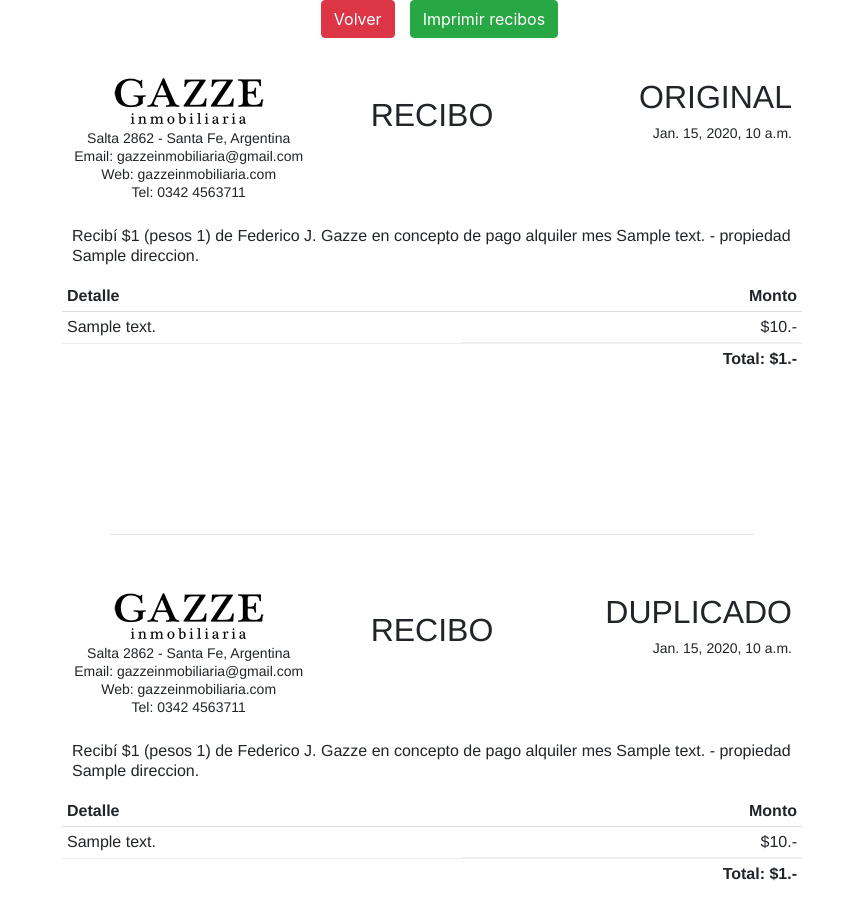
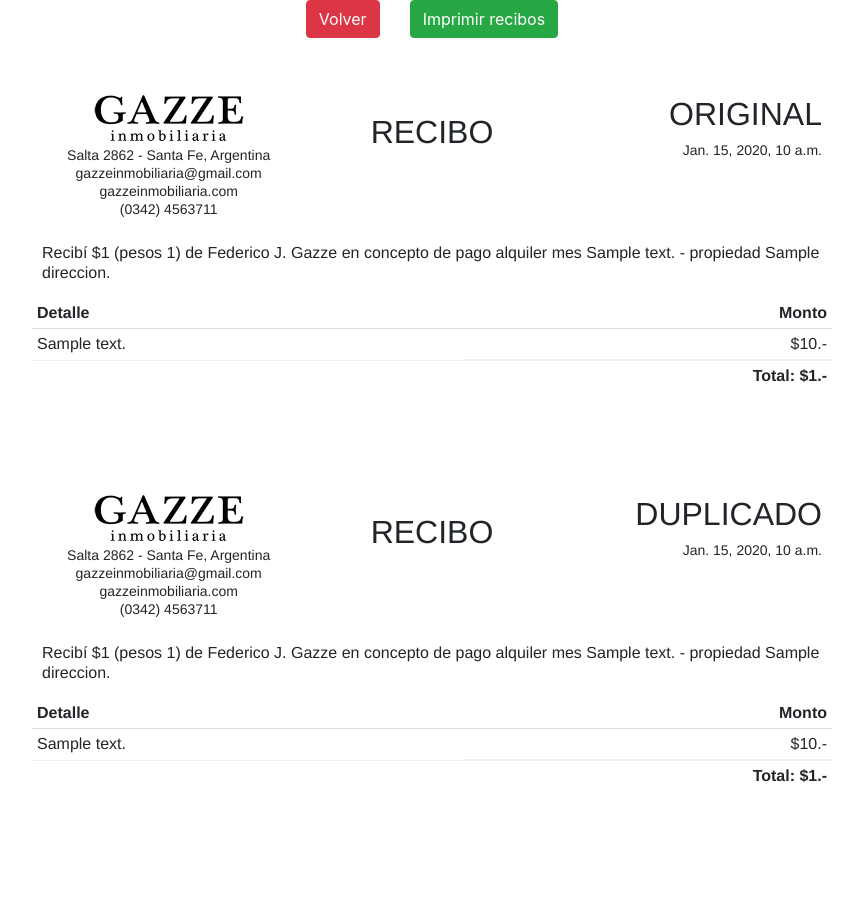
Before and after one commit to RodolfoAragno/Inmobiliaria-Python, a Django app: template templates/cobros_pagos/recibo_pago.html in a window 1280 px wide. Shown: the whole page, without its empty margins (208-1071 px from the left). After the commit the page ends 783 px from the top, so only its background shows below. Run offline with Django 3.2, Linux system fonts and the light colour scheme; the template is opened without the code that fills it: most values are stand-ins (such as "Sample title", 1, 10 or a date in 2020); some libraries are stand-ins or nearby versions.

Commit message:
arreglos recibos

```diff
--- a/static/css/recibos.css
+++ b/static/css/recibos.css
@@ -1,6 +1,20 @@
+.recibos {
+    height: 100%;
+    display: flex;
+    flex-direction: column;
+	flex-wrap: nowrap;
+	justify-content: space-around;
+	align-items: stretch;
+	align-content: stretch;
+}
+
+.recibo {
+    height: 50%;
+    align-items: center;
+}
+
 .invoice-box {
     max-width: 800px;
-    padding: 30px;
     font-size: 14px;
     line-height: 20px;
     font-family: 'Helvetica Neue', 'Helvetica', Helvetica, Arial, sans-serif;
--- a/templates/cobros_pagos/recibo_pago.html
+++ b/templates/cobros_pagos/recibo_pago.html
@@ -8,12 +8,12 @@
 <body>
     <div class="row justify-content-center no-print">
 		<div class="col-auto"><a href="{% url 'pagar' mes.contrato.id mes.id %}"><button class="btn btn-danger">Volver</button></a></div>
-		<div class="col-auti"><button class="btn btn-success" onclick="window.print();">Imprimir recibos</button></div>
+		<div class="col-auto"><button class="btn btn-success" onclick="window.print();">Imprimir recibos</button></div>
     </div>
-    <div class="container">
-        <div class="row justify-content-center">
+    <div class="container recibos">
+        <div class="row justify-content-center recibo">
     <div class="invoice-box">
-        <table cellpadding="0" cellspacing="0" style="margin-bottom: 10em;">
+        <table cellpadding="0" cellspacing="0">
             <tr class="top">
                 <td colspan="2">
                     <table>
@@ -21,9 +21,9 @@
                             <td class="title text-center">
 								<img src="{% static "img/logo-inv.png" %}" style="width:150px; margin-bottom: 5px;"><br>
                                 Salta 2862 - Santa Fe, Argentina<br>
-                                Email: gazzeinmobiliaria@gmail.com<br>
-                                Web: gazzeinmobiliaria.com<br>
-                                Tel: 0342 4563711<br>
+                                gazzeinmobiliaria@gmail.com<br>
+                                gazzeinmobiliaria.com<br>
+                                (0342) 4563711<br>
                             </td>
 							<td class="title">
 								<br>
@@ -73,12 +73,16 @@
                 </td>
 			</tr>
         </table>
-        <hr class="m-5">
+    </div>
+    </div>
 
 
         <!-- DUPLICADO -->
 
 
+
+        <div class="row justify-content-center recibo">
+            <div class="invoice-box">
 		<table cellpadding="0" cellspacing="0">
             <tr class="top">
                 <td colspan="2">
@@ -87,9 +91,9 @@
                             <td class="title text-center">
 								<img src="{% static "img/logo-inv.png" %}" style="width:150px; margin-bottom: 5px;"><br>
                                 Salta 2862 - Santa Fe, Argentina<br>
-                                Email: gazzeinmobiliaria@gmail.com<br>
-                                Web: gazzeinmobiliaria.com<br>
-                                Tel: 0342 4563711<br>
+                                gazzeinmobiliaria@gmail.com<br>
+                                gazzeinmobiliaria.com<br>
+                                (0342) 4563711<br>
                             </td>
 							<td class="title">
 								<br>
```
Also changed, not shown: templates/cobros_pagos/recibo_cobro.html (+14 -12 lines).
